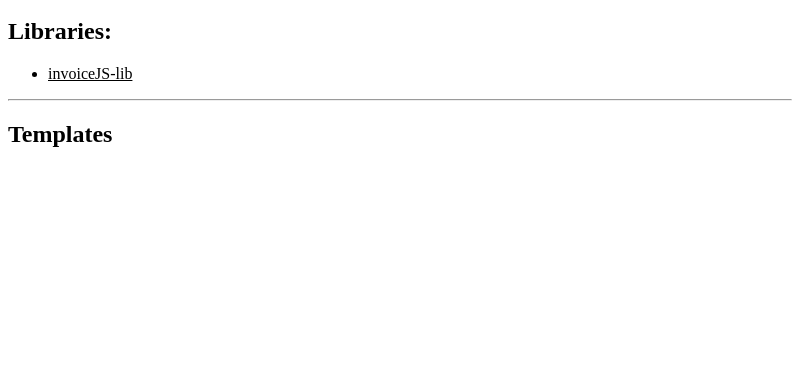
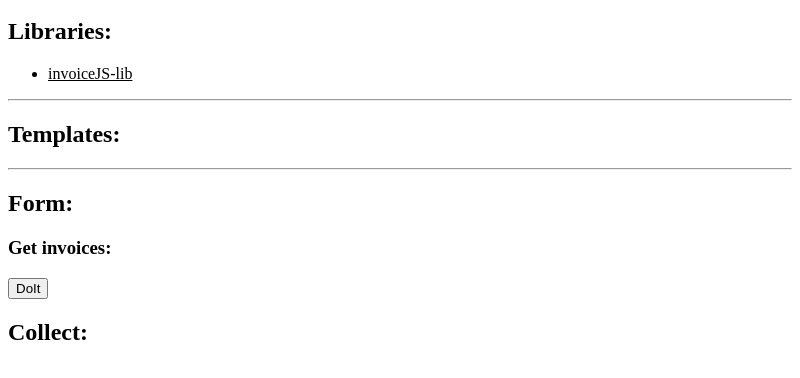
Before and after one commit to SofianD/invoice-app, an Electron app: page src/index.html in a window 800 px wide. Shown: the part 48-426 px from the top of the page. Drawn offline with Linux system fonts and the light colour scheme.

Commit message:
add skeleton html

```diff
--- a/src/index.html
+++ b/src/index.html
@@ -2,7 +2,7 @@
     <head>
         <meta charset="utf-8">
         <title>MyInvoice</title>
-        <meta http-equiv="Content-Security-Policy" content="script-src 'self' 'unsafe-inline';" />
+        <meta http-equiv="Content-Security-Policy" content="script-src 'self' 'unsafe-inline' 'unsafe-eval';" />
         <meta name="description" content="My Invoice Application">
         <meta name="author" content="https://github.com/SofianD">
         <link rel="stylesheet" href="css/styles.css">
@@ -18,13 +18,24 @@
 
         <hr>
 
-        <h2>Templates</h2>
+        <h2>Templates:</h2>
         <ul id="list-of-template">
 
         </ul>
 
-        <!-- <script>
-            // const albert = 'jfskdfhqksdljfl';
-        </script> -->
+        <hr>
+
+        <h2>Form:</h2>
+        <div id="template-form">
+
+        </div>
+
+        <h3>Get invoices:</h3>
+        <button onclick="compileAndSave()">DoIt</button>
+
+        <h2>Collect:</h2>
+        <ul id="result">
+
+        </ul>
     </body>
 </html>
```
